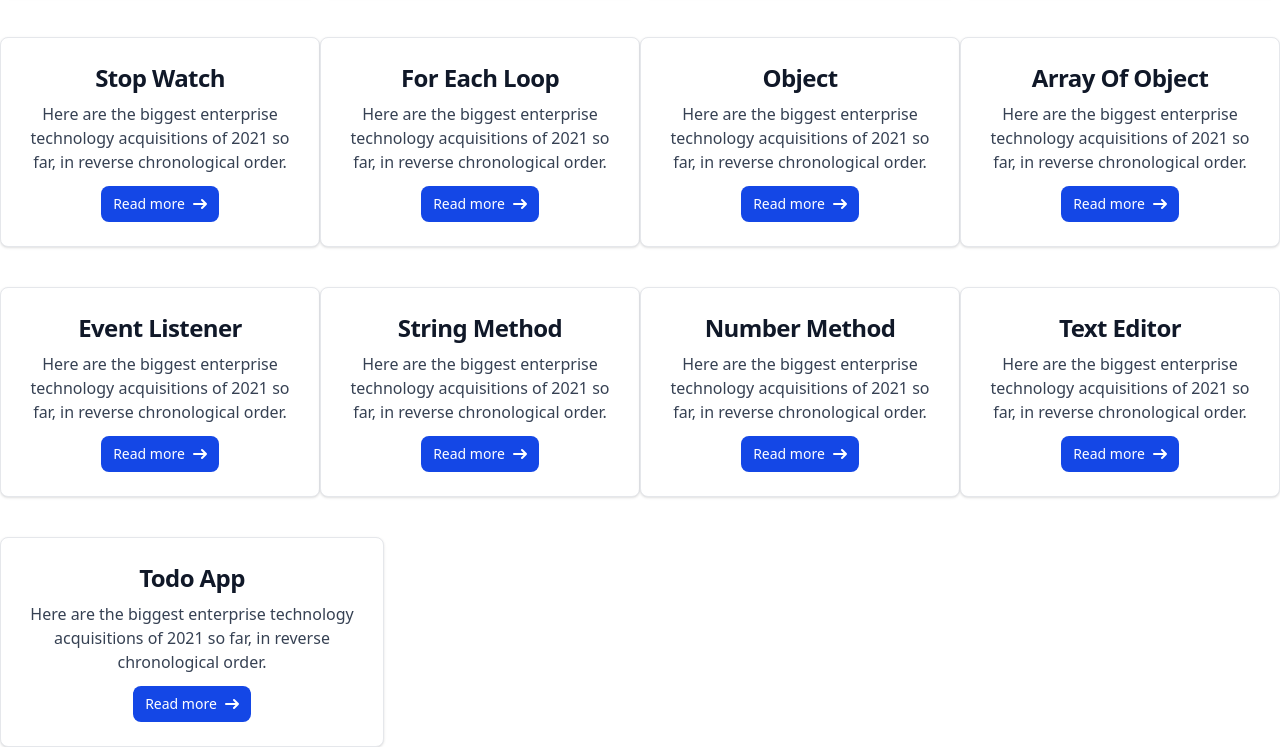
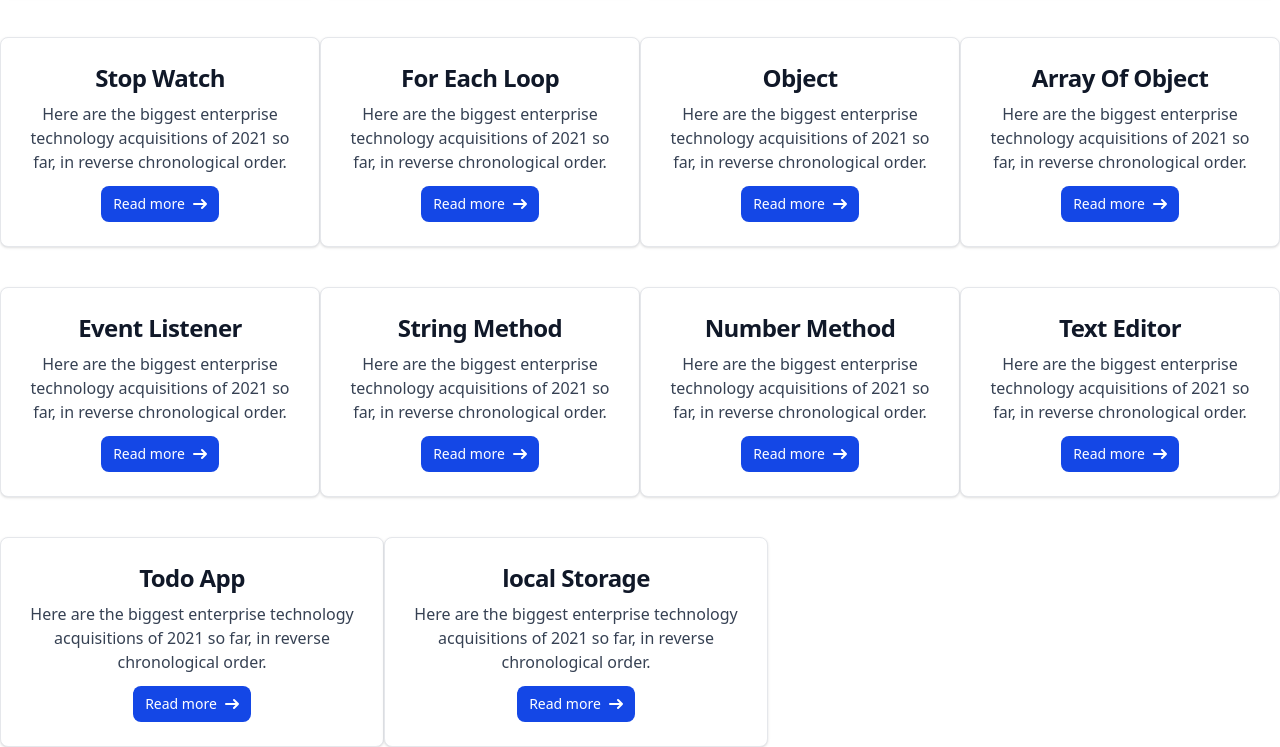
Before and after one commit to MaazWebDev/Basic-To-Advanced-JavaScript, a plain HTML site: page Index.html in a window 1280 px wide. Shown: the part 579-1326 px from the top of the page. Drawn offline with nearby package versions, Linux system fonts and the light colour scheme.

Commit message:
update html

```diff
--- a/Index.html
+++ b/Index.html
@@ -226,7 +226,18 @@
         </svg>
     </a>
     </div>
-
+       <div class="max-w-sm p-6 bg-white border border-gray-200 rounded-lg shadow-sm dark:bg-gray-800 dark:border-gray-700">
+    <a href="#">
+        <h5 class="mb-2 text-2xl font-bold tracking-tight text-gray-900 dark:text-white">local Storage</h5>
+    </a>
+    <p class="mb-3 font-normal text-gray-700 dark:text-gray-400">Here are the biggest enterprise technology acquisitions of 2021 so far, in reverse chronological order.</p>
+    <a href="LocalStorage/index.html" class="inline-flex items-center px-3 py-2 text-sm font-medium text-center text-white bg-blue-700 rounded-lg hover:bg-blue-800 focus:ring-4 focus:outline-none focus:ring-blue-300 dark:bg-blue-600 dark:hover:bg-blue-700 dark:focus:ring-blue-800">
+        Read more
+        <svg class="rtl:rotate-180 w-3.5 h-3.5 ms-2" aria-hidden="true" xmlns="http://www.w3.org/2000/svg" fill="none" viewBox="0 0 14 10">
+            <path stroke="currentColor" stroke-linecap="round" stroke-linejoin="round" stroke-width="2" d="M1 5h12m0 0L9 1m4 4L9 9"/>
+        </svg>
+    </a>
+    </div>
 
     </div>
 </body>
```
